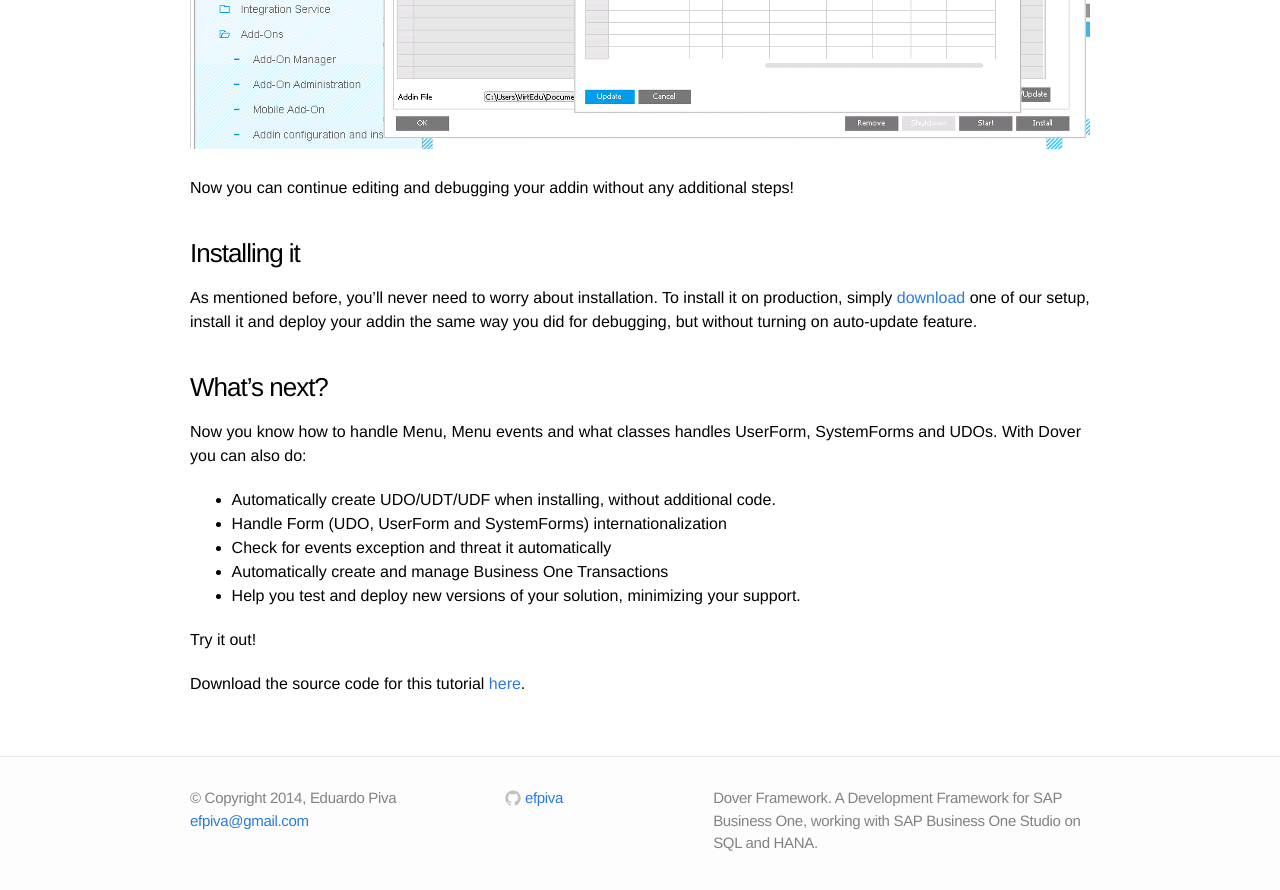
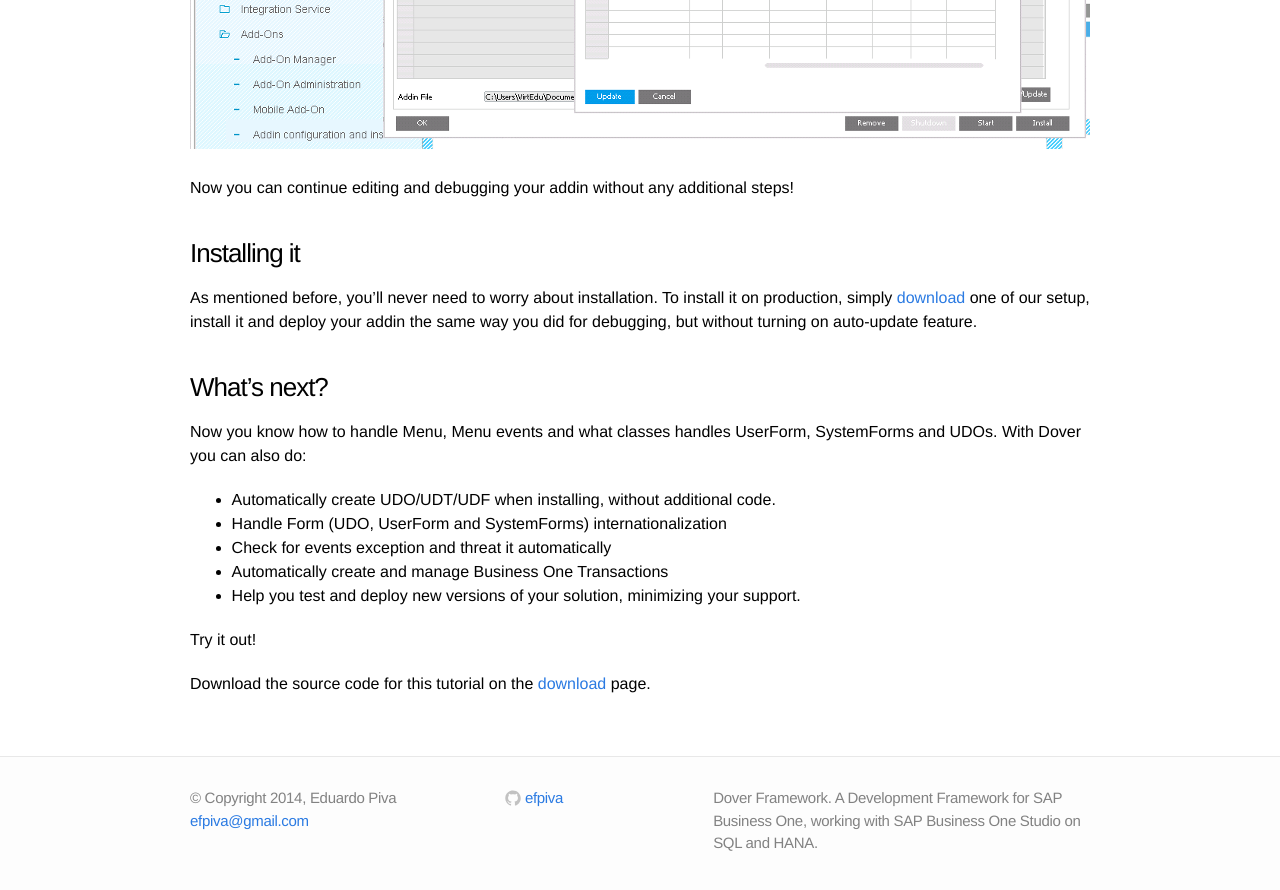
Before and after one commit to efpiva/efpiva.github.io, a Jekyll site: the page built from _posts/2014-08-07-quick-start.markdown, in a window 1280 px wide and 900 px high, scrolled down 4717 px. Shown: the top 890 px of the window. Built offline with Jekyll 4.4.1, drawn with Linux system fonts in a browser that asks for light colours.

Commit message:
Fixed download site

```diff
--- a/_posts/2014-08-07-quick-start.markdown
+++ b/_posts/2014-08-07-quick-start.markdown
@@ -139,4 +139,4 @@ Now you know how to handle Menu, Menu events and what classes handles UserForm,
 
 Try it out!
 
-Download the source code for this tutorial [here](https://github.com/efpiva/DoverTutorial/archive/master.zip).
+Download the source code for this tutorial on the [download]({{ site.url }}/downloads/) page.
```
